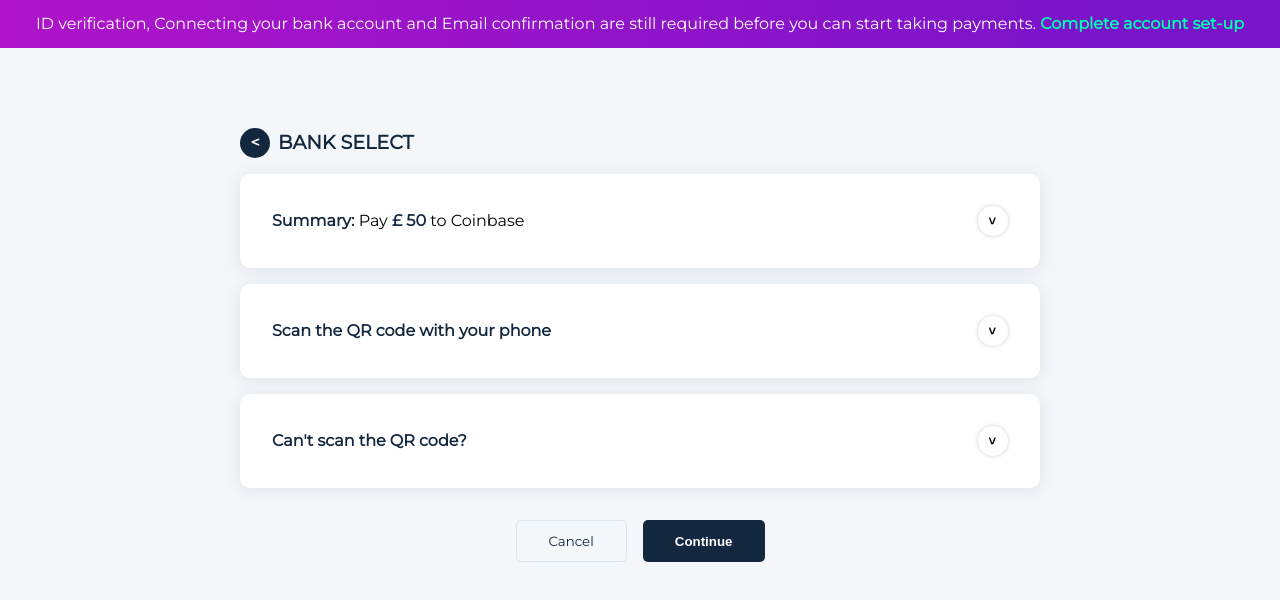
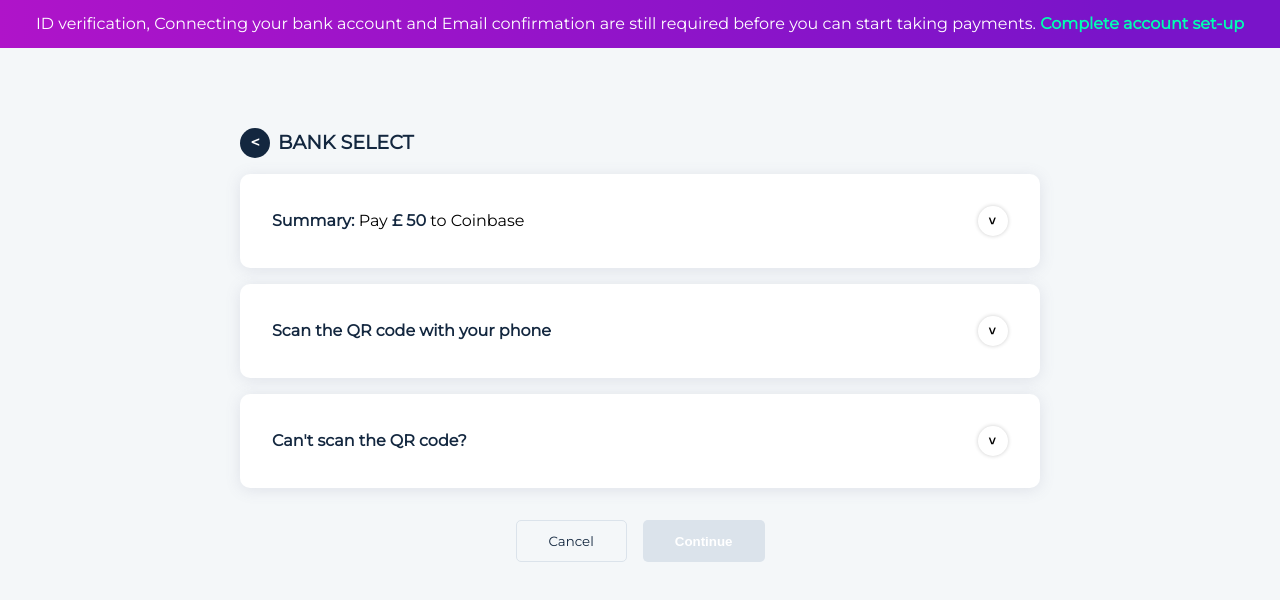
Before and after one commit to fena-co/payment-flow, a Gatsby site: page /top-up/step-2 in a window 1280 px wide. Built offline with nearby package versions, Linux system fonts and the light colour scheme; Gatsby itself is replaced by a stand-in of ours.

Commit message:
feat: replaced activeBank stated, set continue button disabled

```diff
--- a/src/components/BankSelect.tsx
+++ b/src/components/BankSelect.tsx
@@ -1,4 +1,4 @@
-import React, { useState } from 'react';
+import React from 'react';
 import styled from 'styled-components';
 import { LabelLoweCase, P, SmallP } from './Typography';
 import starling from '../assets/icons/starling.svg';
@@ -73,7 +73,16 @@ const Banner = styled.div`
 const BannerText = styled(SmallP)`
   color: white;
 `;
-const BankSelect: React.FunctionComponent = () => {
+
+interface BankSelectProps {
+  activeBank: { label: string; logo: string };
+  setActiveBank: (value) => void;
+}
+
+const BankSelect: React.FunctionComponent<BankSelectProps> = ({
+  activeBank,
+  setActiveBank,
+}) => {
   const banks = [
     { logo: starling, label: `Starling` },
     { logo: nationwide, label: `Nationwide` },
@@ -88,9 +97,6 @@ const BankSelect: React.FunctionComponent = () => {
     { logo: halifax, label: `Halifax` },
     { logo: hsbc, label: `HSBC` },
   ];
-
-  const [activeBank, setActiveBank] =
-    useState<{ label: string; logo: string }>();
 
   const handleBankClick = (label) => {
     setActiveBank(banks.find((item) => item.label === label));
--- a/src/pages/top-up/step-2.tsx
+++ b/src/pages/top-up/step-2.tsx
@@ -1,4 +1,4 @@
-import React from 'react';
+import React, { useState } from 'react';
 import styled, { css } from 'styled-components';
 import SecondaryButton from '@/components/SecondaryButton';
 import Button from '@/components/Button';
@@ -45,6 +45,9 @@ const TopUpStep2Page: React.FunctionComponent = () => {
     paymentMethod: `Instant Bank Transfer`,
   };
 
+  const [activeBank, setActiveBank] =
+    useState<{ label: string; logo: string }>();
+
   return (
     <Section>
       <Header title="Bank Select" backUrl="/top-up/step-1" />
@@ -77,13 +80,13 @@ const TopUpStep2Page: React.FunctionComponent = () => {
       </ResponsiveCard>
 
       <Card title={mock.respnsiveTitle} isAccordion>
-        <BankSelect />
+        <BankSelect activeBank={activeBank} setActiveBank={setActiveBank} />
       </Card>
       <Buttons>
         <CancelButton>
           <SecondaryButton>Cancel</SecondaryButton>
         </CancelButton>
-        <Button>Continue</Button>
+        <Button disabled={!activeBank}>Continue</Button>
       </Buttons>
     </Section>
   );
```
